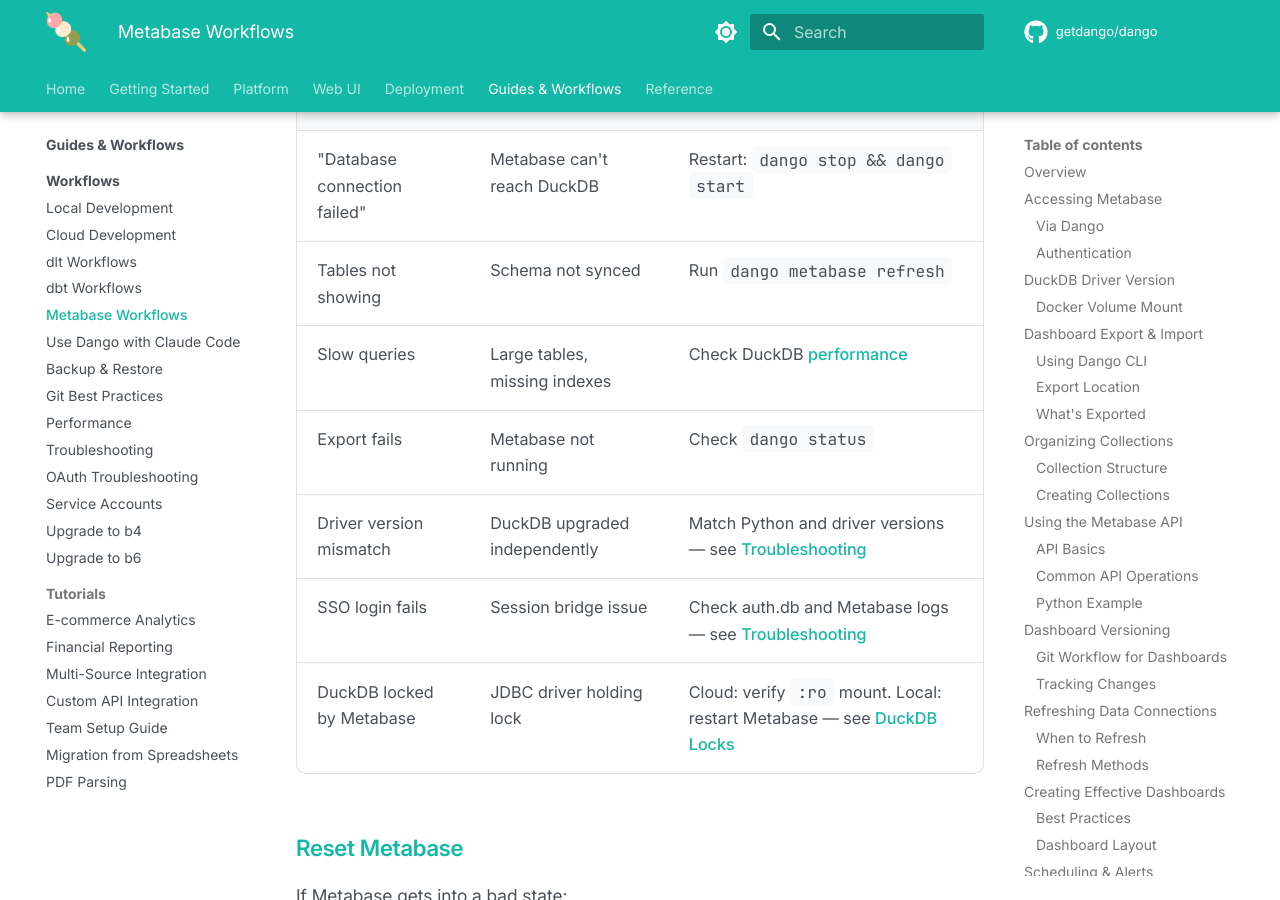
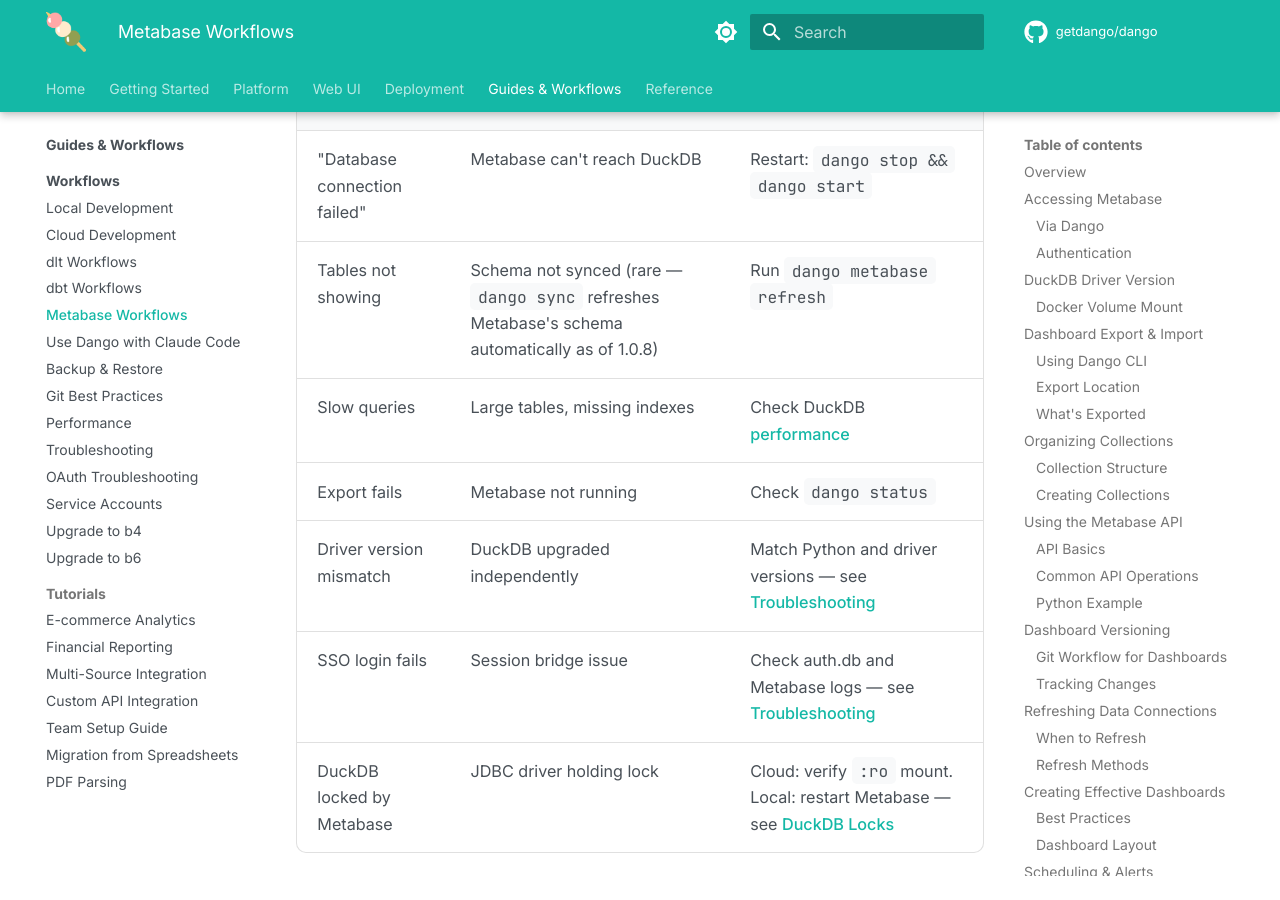
Before and after one commit to getdango/docs, an MkDocs documentation site: the page built from docs/workflows/metabase-workflows.md, in a window 1280 px wide and 900 px high, scrolled down 8966 px. Built offline with MkDocs 1.6.1 and Material for MkDocs 9.7.7, drawn with Linux system fonts in a browser that asks for light colours; comment, search, counter and statistics services are not loaded; the version menu is left out.

Commit message:
docs: clarify manual Metabase refresh is now a rare fallback, not routine (#55)
Two 1.0.8 fixes (schema-sync race, restart-login-readiness race) made
dango sync's automatic post-sync Metabase refresh reliable. This
troubleshooting entry previously presented running `dango metabase
refresh` manually as the expected fix for "tables not showing" — now
accurate that it should rarely be needed.


Claude-Session: https://claude.ai/code/session_01Nn6RWFt5T69QR6gvQ27igT

Co-authored-by: Claude Sonnet 5 <noreply@anthropic.com>

```diff
--- a/docs/workflows/metabase-workflows.md
+++ b/docs/workflows/metabase-workflows.md
@@ -328,7 +328,7 @@ For sharing without login:
 | Issue | Cause | Solution |
 |-------|-------|----------|
 | "Database connection failed" | Metabase can't reach DuckDB | Restart: `dango stop && dango start` |
-| Tables not showing | Schema not synced | Run `dango metabase refresh` |
+| Tables not showing | Schema not synced (rare — `dango sync` refreshes Metabase's schema automatically as of 1.0.8) | Run `dango metabase refresh` |
 | Slow queries | Large tables, missing indexes | Check DuckDB [performance](performance.md) |
 | Export fails | Metabase not running | Check `dango status` |
 | Driver version mismatch | DuckDB upgraded independently | Match Python and driver versions — see [Troubleshooting](troubleshooting.md#metabase-connection-issues) |
```
